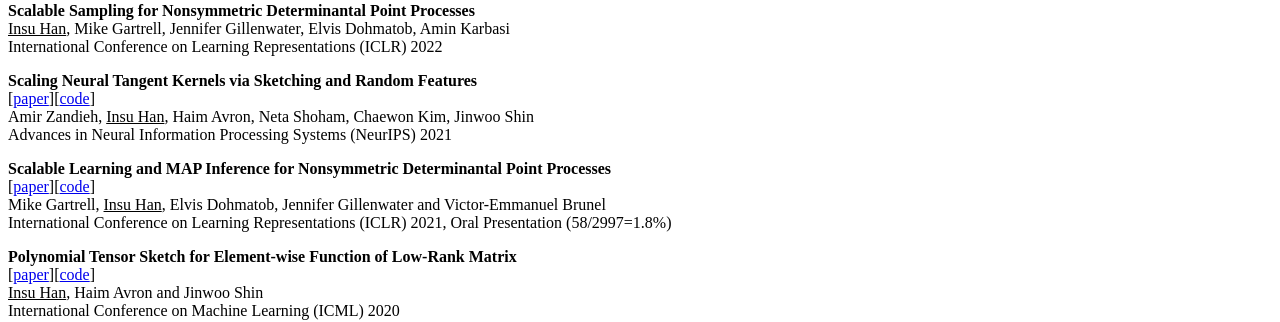
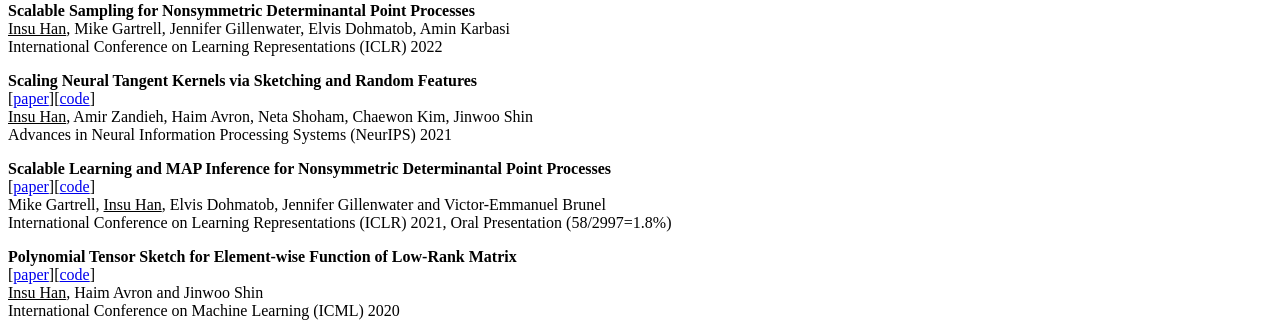
Before and after one commit to insuhan/insuhan.github.io, a Jekyll site: the page built from _posts/2019-10-12-about-me.markdown, in a window 1280 px wide. Shown: the part 1506-1828 px from the top of the page. Built offline with Jekyll 4.4.1, drawn with Linux system fonts in a browser that asks for light colours; a style sheet for code colours, icons or effects is not loaded.

```diff
--- a/_posts/2019-10-12-about-me.markdown
+++ b/_posts/2019-10-12-about-me.markdown
@@ -44,7 +44,7 @@ International Conference on Learning Representations (ICLR) 2022
 
 **Scaling Neural Tangent Kernels via Sketching and Random Features** <br/>
 [[paper][ntk_paper]][[code][ntk_rf_code]]<br/>
-Amir Zandieh, <U>Insu Han</U>, Haim Avron, Neta Shoham, Chaewon Kim, Jinwoo Shin<br/>
+<U>Insu Han</U>, Amir Zandieh, Haim Avron, Neta Shoham, Chaewon Kim, Jinwoo Shin<br/>
 Advances in Neural Information Processing Systems (NeurIPS) 2021
 <br/>
 
```
